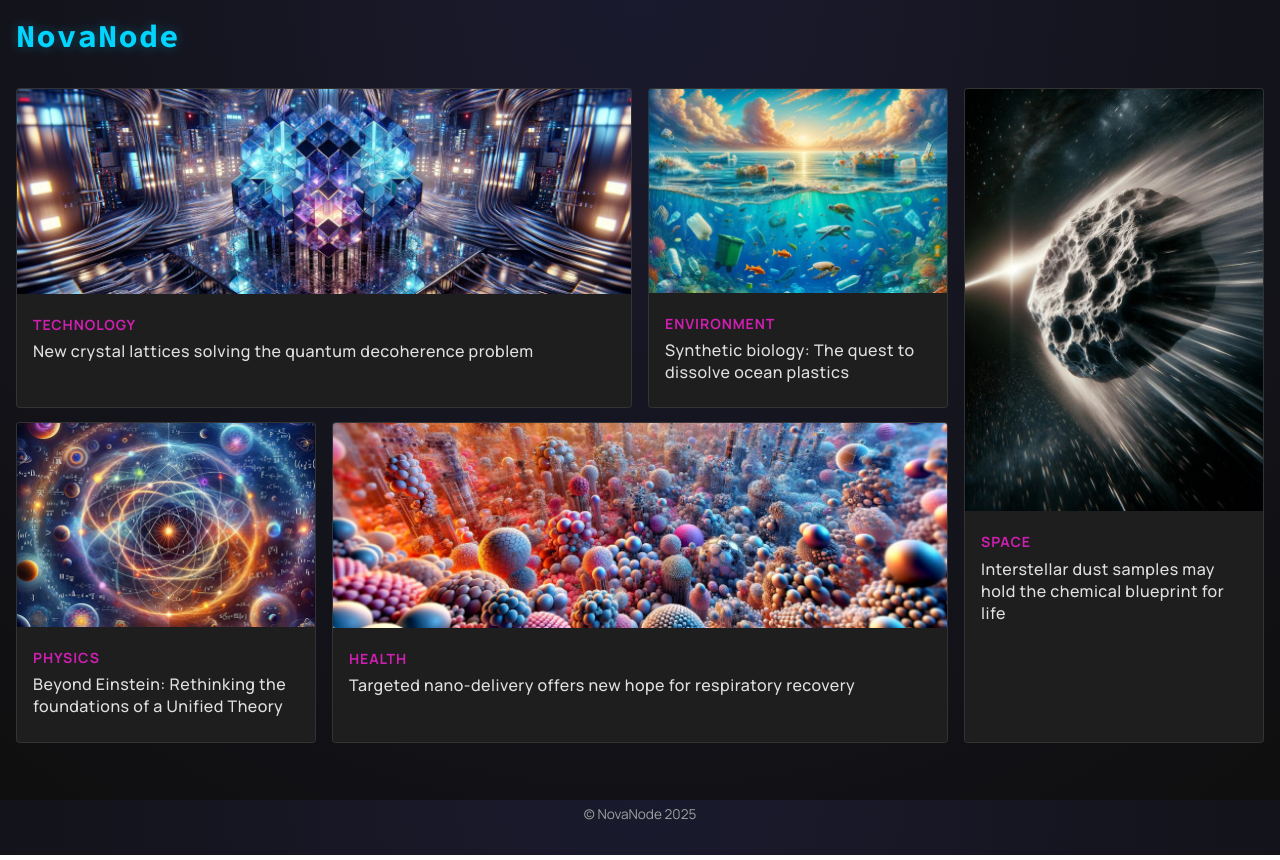
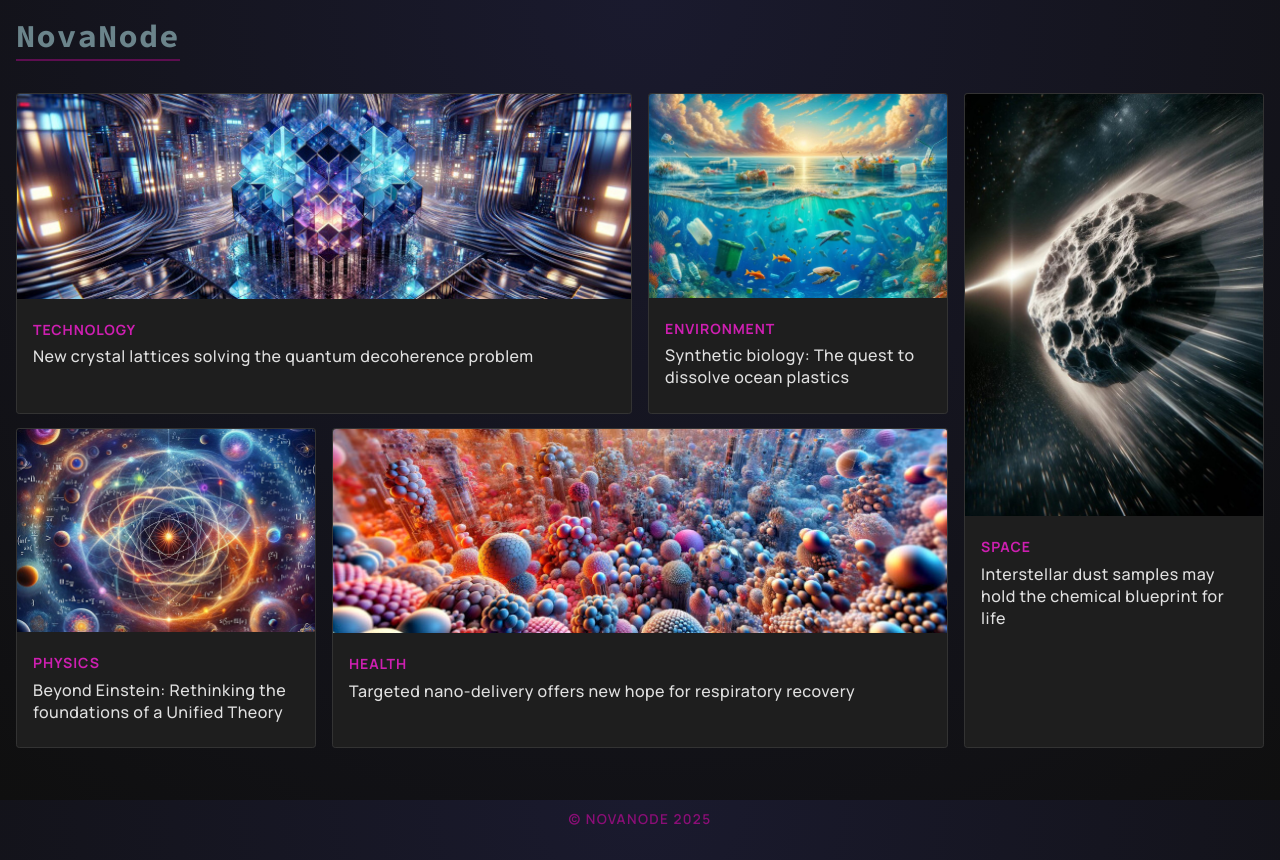
Before and after one commit to Anuska86/responsive-design, a plain HTML site: page index.html in a window 1280 px wide. Drawn offline with Linux system fonts and the light colour scheme.

Commit message:
Update index.css

```diff
--- a/index.css
+++ b/index.css
@@ -29,7 +29,10 @@ footer {
 }
 
 footer p {
-  color: #a0a0a0;
+  color: #8b0e77;
+  font-weight: 600;
+  text-transform: uppercase;
+  letter-spacing: 0.1em;
 }
 
 /* =================
@@ -66,8 +69,10 @@ article {
 }
 
 .site-header h1 {
-  color: #00d4ff;
-  text-shadow: 0 0 12px rgba(0, 212, 255, 0.3);
+  color: #6b848b;
+  border-bottom: 2px solid #5d0e50;
+  display: inline-block;
+  padding-bottom: 0.2rem;
 }
 
 /* =================
```
